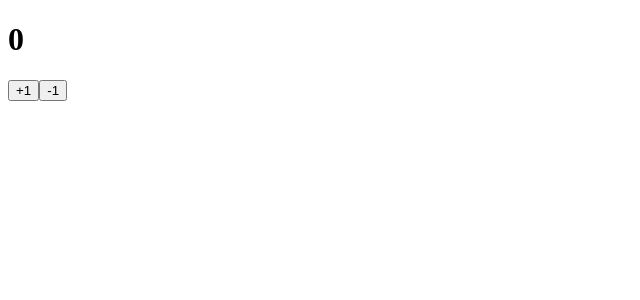
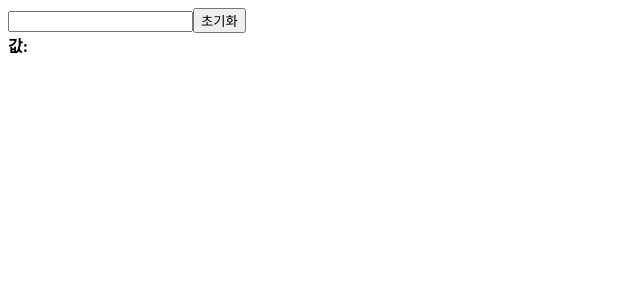
Before and after one commit to kich555/React-Practice, a React (Create React App) app: page / in a window 1280 px wide. Shown: the top 300 px of the page, without its empty margins (0-640 px from the left). Built offline with nearby package versions, Linux system fonts and the light colour scheme.

Commit message:
made InputSample

```diff
--- a/src/App.js
+++ b/src/App.js
@@ -2,11 +2,12 @@ import React from 'react';
 import Hello from './Hello';
 import Wrapper from './wrapper';
 import Counter from './Counter';
+import InputSample from './InputSample';
 
 
 function App() {
     return (
-        <Counter />
+        <InputSample />
     );
 }
 
--- /dev/null
+++ b/src/InputSample.js
@@ -0,0 +1,15 @@
+import React from 'react';
+
+function InputSample() {
+    return (
+        <>
+            <input />
+            <button>초기화</button>
+            <div>
+                <b>값: </b>
+            </div>
+        </>
+    )
+}
+
+export default InputSample;
```
Also changed, not shown: 1 other file (tests, documents, lock files or other folders).
